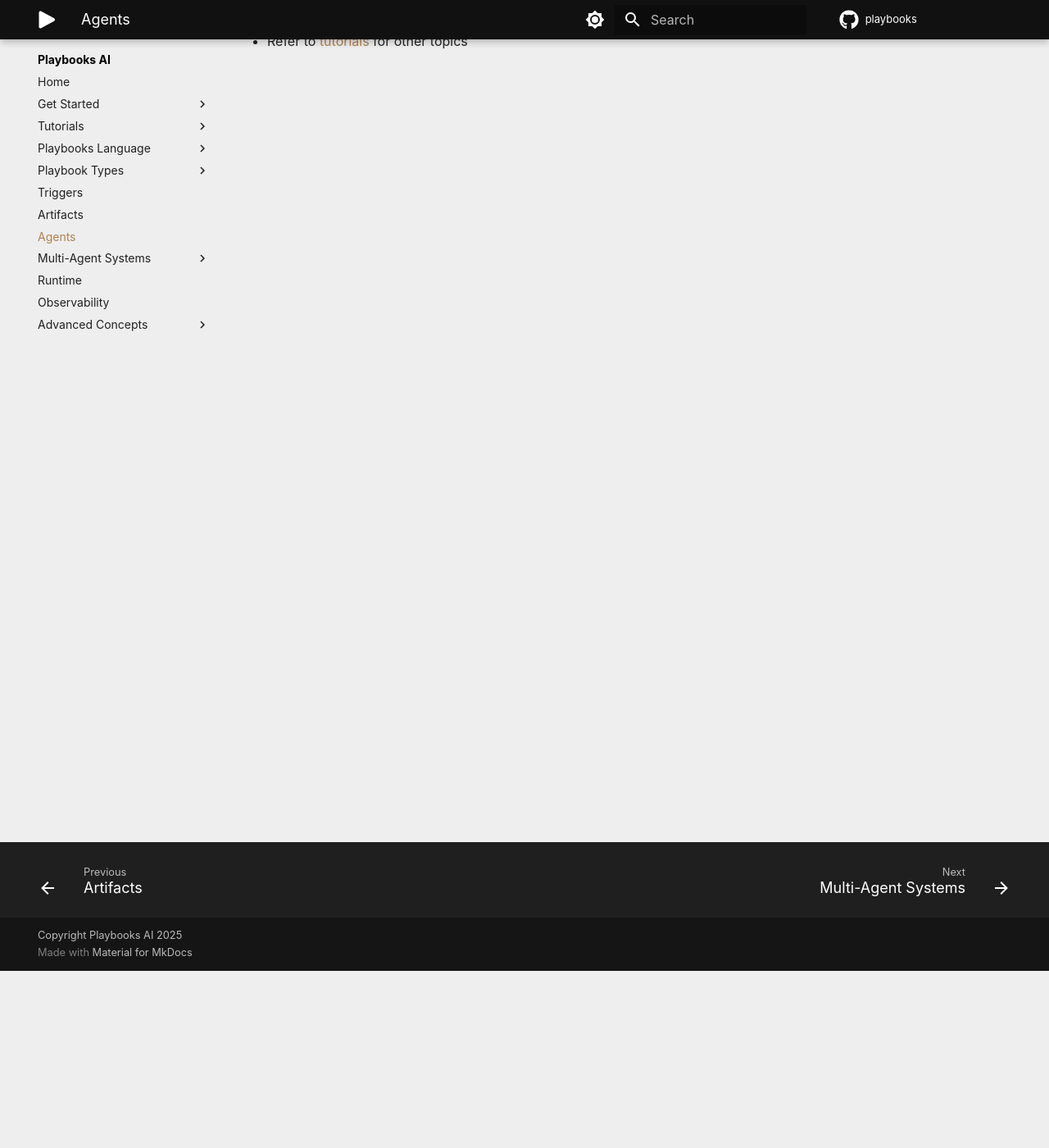
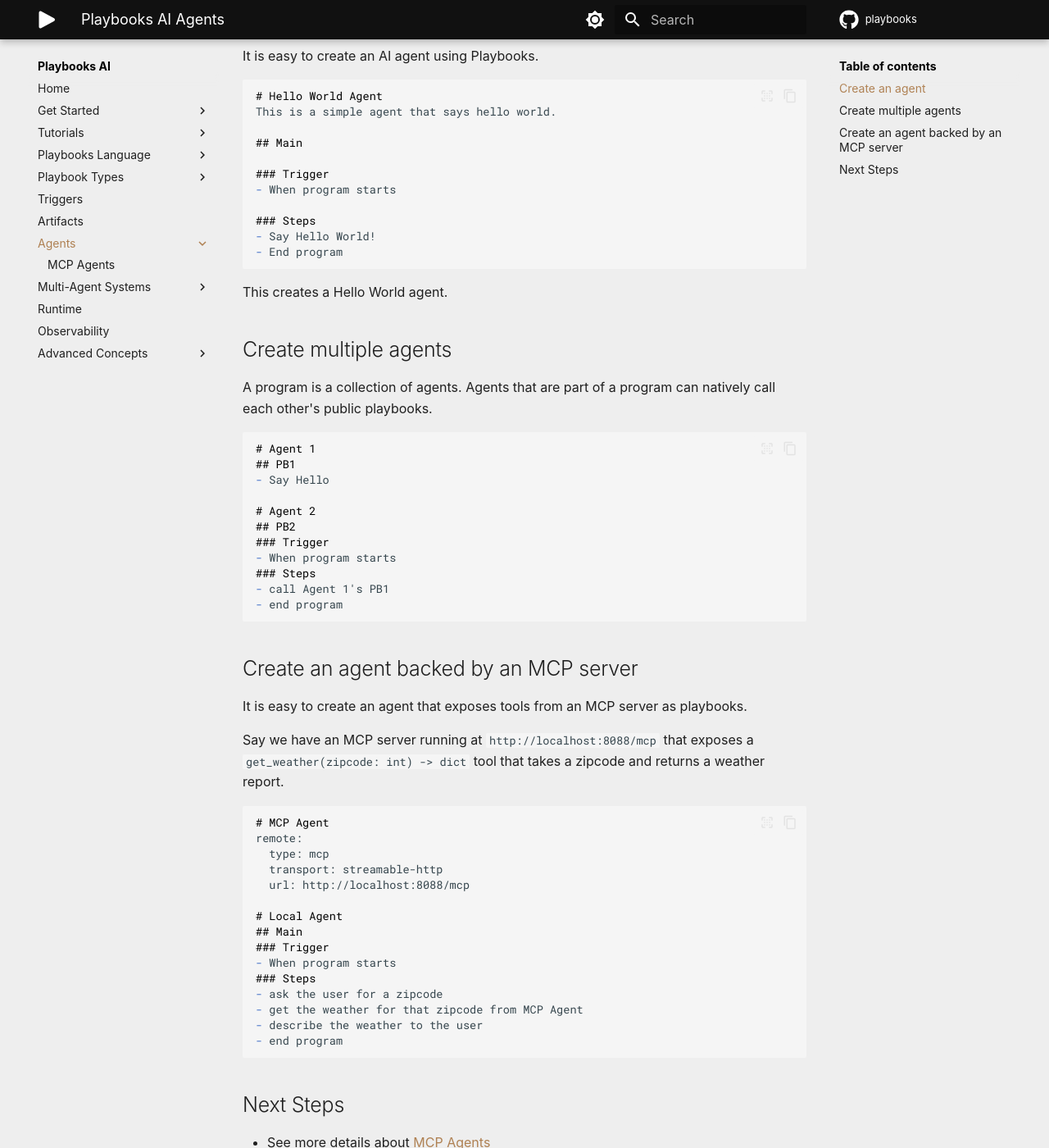
Before and after one commit to playbooks-ai/playbooks-docs, an MkDocs documentation site: the page built from docs/agents/index.md, in a window 1280 px wide and 1400 px high, scrolled down 216 px. Shown: the whole window at 82% size. Built offline with MkDocs 1.6.1 and Material for MkDocs 9.7.7, drawn with Linux system fonts in a browser that asks for light colours; some web fonts are replaced; comment, search, counter and statistics services are not loaded; some of the changed text lies outside the part shown.

Commit message:
Agent and MCP based agent

````diff
--- a/docs/agents/index.md
+++ b/docs/agents/index.md
@@ -1,4 +1,65 @@
-# Agents
+# Playbooks AI Agents
 
+## Create an agent
+It is easy to create an AI agent using Playbooks.
+
+```md
+# Hello World Agent
+This is a simple agent that says hello world.
+
+## Main
+
+### Trigger
+- When program starts
+
+### Steps
+- Say Hello World!
+- End program
+```
+
+This creates a Hello World agent.
+
+## Create multiple agents
+A program is a collection of agents. Agents that are part of a program can natively call each other's public playbooks.
+
+```md
+# Agent 1
+## PB1
+- Say Hello
+
+# Agent 2
+## PB2
+### Trigger
+- When program starts
+### Steps
+- call Agent 1's PB1
+- end program
+```
+
+## Create an agent backed by an MCP server
+It is easy to create an agent that exposes tools from an MCP server as playbooks.
+
+Say we have an MCP server running at `http://localhost:8088/mcp` that exposes a `get_weather(zipcode: int) -> dict` tool that takes a zipcode and returns a weather report.
+
+```md
+# MCP Agent
+remote:
+  type: mcp
+  transport: streamable-http
+  url: http://localhost:8088/mcp
+
+# Local Agent
+## Main
+### Trigger
+- When program starts
+### Steps
+- ask the user for a zipcode
+- get the weather for that zipcode from MCP Agent
+- describe the weather to the user
+- end program
+```
+
+## Next Steps
+- See more details about [MCP Agents](mcp-agent.md)
 - See [Multi-Agent Programming](../multi-agent-systems/index.md)
 - Refer to [tutorials](../tutorials/index.md) for other topics
--- a/mkdocs.yml
+++ b/mkdocs.yml
@@ -127,6 +127,7 @@
     - artifacts/index.md
   - Agents:
     - agents/index.md
+    - MCP Agents: agents/mcp-agent.md
   - Multi-Agent Systems:
     - multi-agent-systems/index.md
     - Exported and Public Playbooks: multi-agent-systems/exported-and-public-playbooks.md
````
Also changed, not shown: docs/agents/mcp-agent.md (added, +138 -0 lines).
